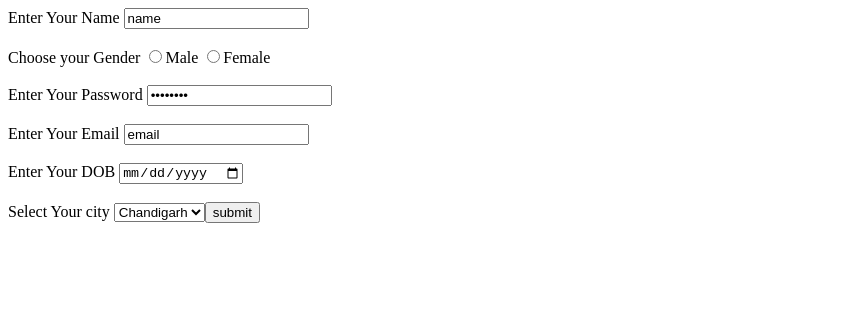
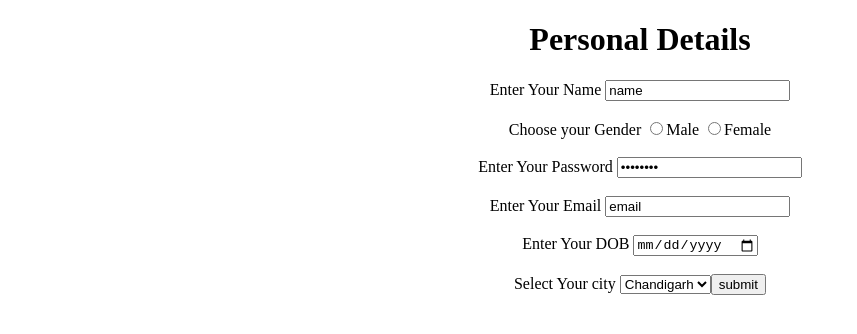
Before and after one commit to AbhishekKaundal0052/web-platform-forms, a plain HTML site: page index.html in a window 1280 px wide. Shown: the whole page, without its empty margins (0-857 px from the left). Drawn offline with Linux system fonts and the light colour scheme.

Commit message:
1 file modified

```diff
--- a/index.html
+++ b/index.html
@@ -15,8 +15,9 @@ Challenge 4: When the form is submitted, get the user's response and add the sam
   <meta name="viewport" content="width=device-width, initial-scale=1.0">
   <title>Form</title>
 </head>
-<body>
+<body align="center">
   <form method="post" action="">
+    <caption><h1>Personal Details</h1></caption>
 
     <label for="fname">Enter Your Name</label>
     <input type="text" value="name" id="fname" maxlength="25" />
@@ -50,7 +51,6 @@ Challenge 4: When the form is submitted, get the user's response and add the sam
     <option value="Panchkula">Panchkula</option>
     <option value="Kalka">Kalka</option>
     <option value="Delhi">Delhi</option>
-
     <form action="#">
     <input type=submit value="submit">
   </form>
```
